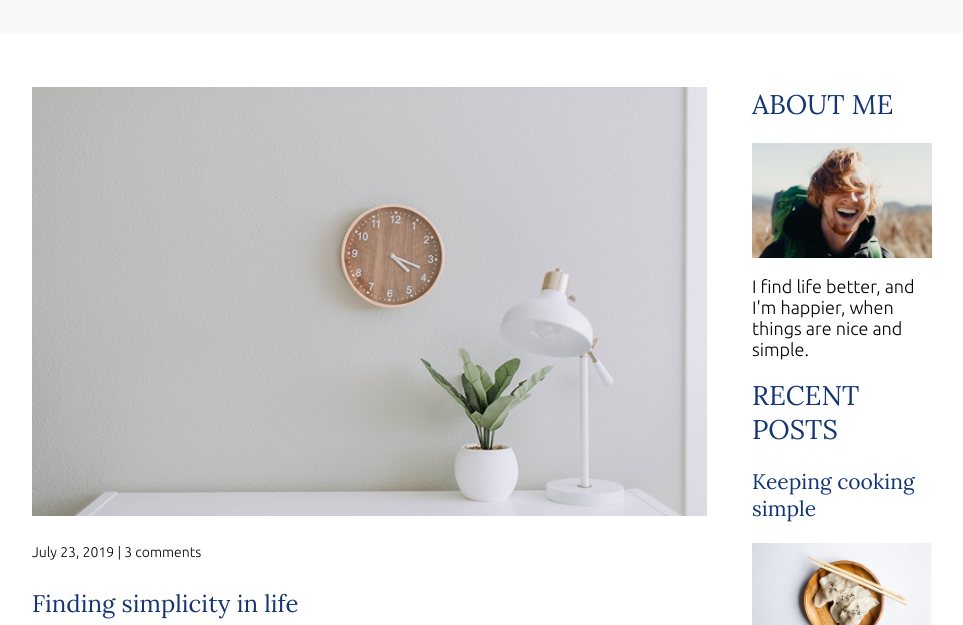
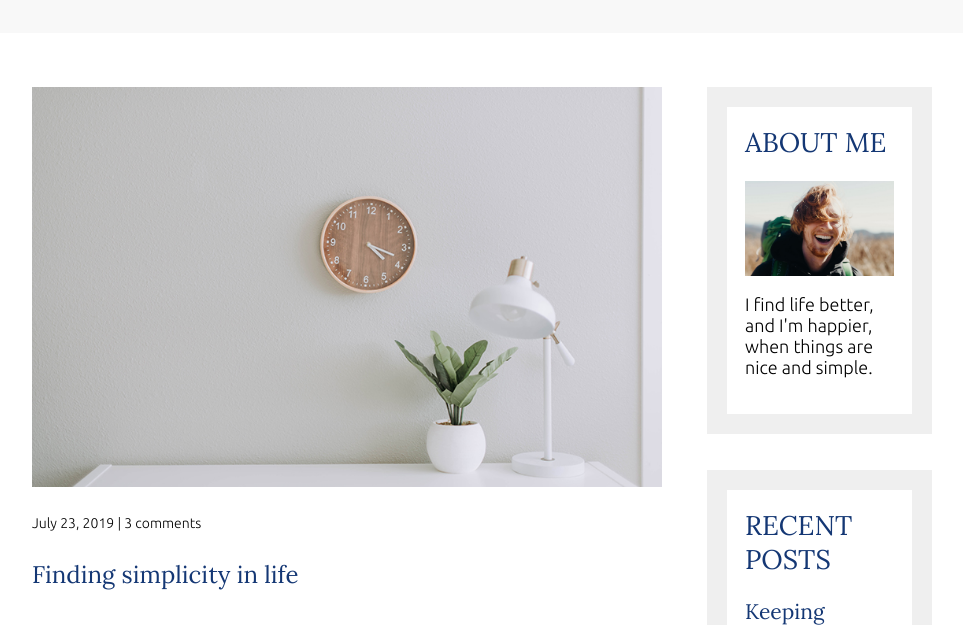
Before and after one commit to spidergon/living-simple-life-blog, a plain HTML site: page index.html in a window 1280 px wide. Shown: the part 96-721 px from the top of the page, without its empty margins (158-1121 px from the left). Drawn offline with Linux system fonts and the light colour scheme.

Commit message:
sidebar styling

```diff
--- a/css/styles.css
+++ b/css/styles.css
@@ -109,11 +109,13 @@ header {
   }
 
   main {
-    width: 75%;
+    width: 70%;
   }
 
   aside {
-    width: 20%;
+    width: 25%;
+    min-width: 200px;
+    margin-left: 1em;
   }
 }
 
@@ -203,16 +205,20 @@ nav a:focus {
 
   .article-image {
     order: -2;
+    min-height: 250px;
+    object-fit: cover;
+    /* object-position: left; */
   }
 
   .article-info {
     order: -1;
   }
+}
 
-  .article-image {
-    width: 100%;
-    min-height: 250px;
-    object-fit: cover;
-    /* object-position: left; */
-  }
+/* widgets */
+
+.sidebar-widget {
+  border: 20px solid #efefef;
+  margin-bottom: 2em;
+  padding: 1em;
 }
```
